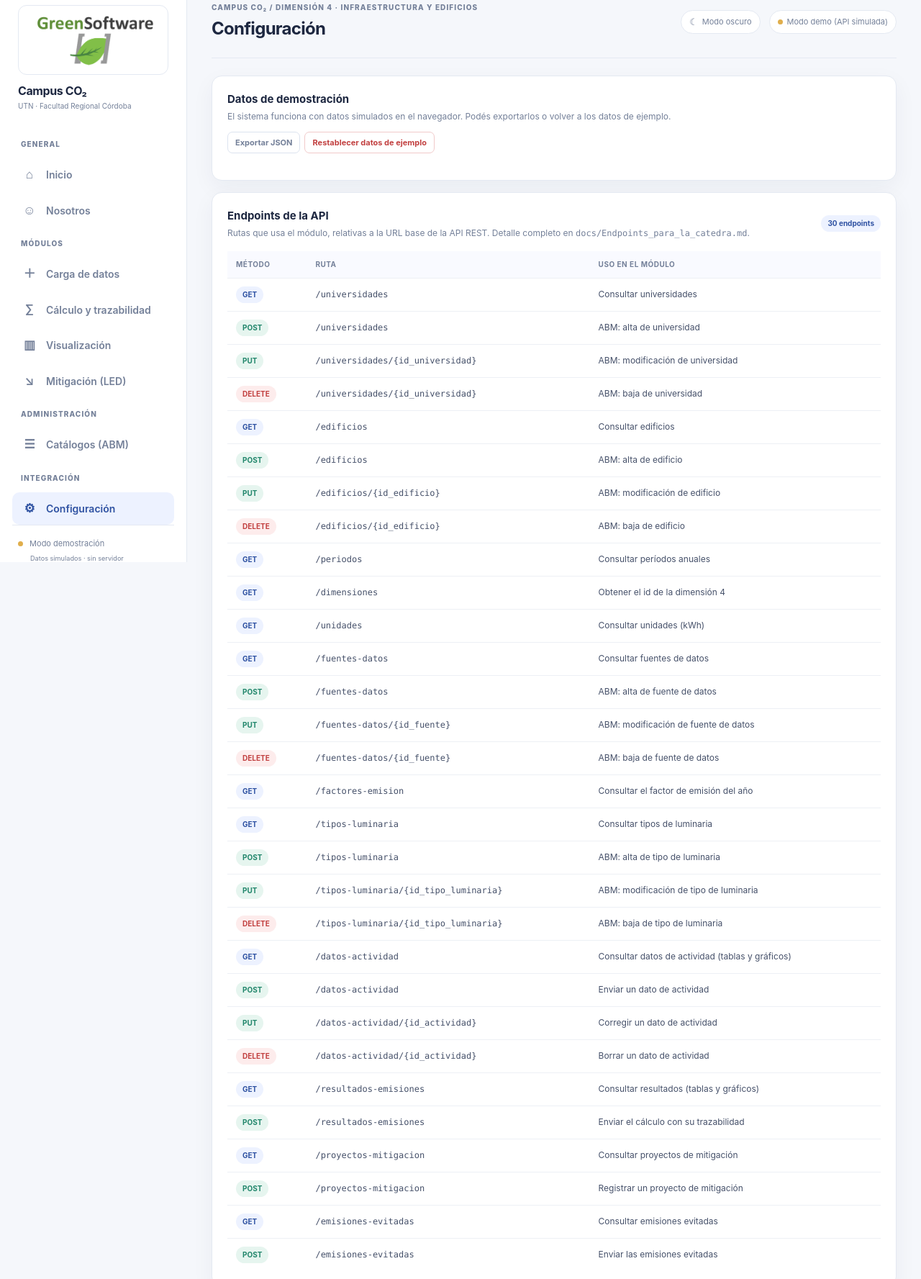
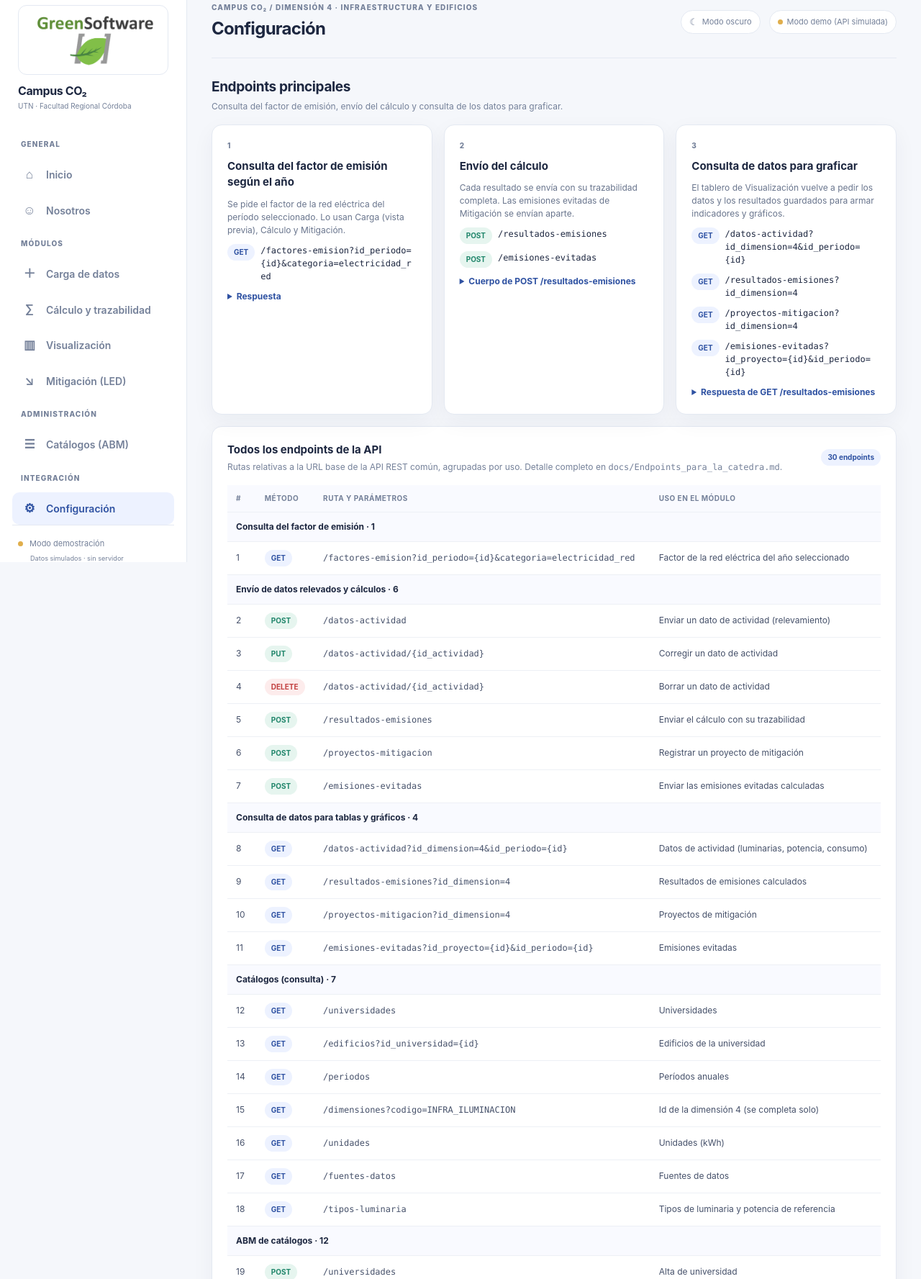
Before and after one commit to Matiash96/campus-co2-iluminacion, a plain HTML site: page configuracion.html in a window 1280 px wide. Shown: the part 19-1796 px from the top of the page at 72% size. Drawn offline with Linux system fonts and the light colour scheme.

Commit message:
Destacar los endpoints principales en Configuración
Tarjetas para el factor de emisión, el envío del cálculo y la consulta
para graficar, con ejemplos JSON; tabla completa agrupada por uso y con
los parámetros de consulta visibles.

Co-Authored-By: Claude Opus 5.5 <noreply@anthropic.com>

```diff
--- a/configuracion.html
+++ b/configuracion.html
@@ -15,7 +15,20 @@
   <main class="main">
     <header id="app-topbar"></header>
 
-    <article class="panel">
+    <div class="section-heading">
+      <div><h2>Endpoints principales</h2><p>Consulta del factor de emisión, envío del cálculo y consulta de los datos para graficar.</p></div>
+    </div>
+    <div class="ep-main" id="ep-main"></div>
+
+    <article class="panel mt">
+      <div class="panel-head"><div><h3>Todos los endpoints de la API</h3><p>Rutas relativas a la URL base de la API REST común, agrupadas por uso. Detalle completo en <code>docs/Endpoints_para_la_catedra.md</code>.</p></div><span class="badge" id="ep-count">–</span></div>
+      <div class="table-wrap"><table>
+        <thead><tr><th>#</th><th>Método</th><th>Ruta y parámetros</th><th>Uso en el módulo</th></tr></thead>
+        <tbody id="ep-table"></tbody>
+      </table></div>
+    </article>
+
+    <article class="panel mt">
       <div class="panel-head">
         <div><h3>Datos de demostración</h3><p>El sistema funciona con datos simulados en el navegador. Podés exportarlos o volver a los datos de ejemplo.</p></div>
         <div class="row-actions">
@@ -23,14 +36,6 @@
           <button class="btn btn-danger btn-sm" id="btn-reset">Restablecer datos de ejemplo</button>
         </div>
       </div>
-    </article>
-
-    <article class="panel mt">
-      <div class="panel-head"><div><h3>Endpoints de la API</h3><p>Rutas que usa el módulo, relativas a la URL base de la API REST. Detalle completo en <code>docs/Endpoints_para_la_catedra.md</code>.</p></div><span class="badge" id="ep-count">–</span></div>
-      <div class="table-wrap"><table>
-        <thead><tr><th>Método</th><th>Ruta</th><th>Uso en el módulo</th></tr></thead>
-        <tbody id="ep-table"></tbody>
-      </table></div>
     </article>
   </main>
 
--- a/css/styles.css
+++ b/css/styles.css
@@ -353,3 +353,19 @@ tbody tr.selected td { background: var(--hover); }
 /* ---------- Nosotros ---------- */
 .about-chips { display: flex; flex-wrap: wrap; gap: 6px; margin-top: 14px; }
 .about-kv { margin-top: 12px; gap: 8px 18px; font-size: 13px; }
+
+/* ---------- Configuración: endpoints ---------- */
+.ep-main { display: grid; grid-template-columns: repeat(3, minmax(0, 1fr)); gap: 16px; }
+.ep-card { display: flex; flex-direction: column; gap: 10px; min-width: 0; }
+.ep-card .ep-num { font-size: 10px; font-weight: 800; letter-spacing: 1px; text-transform: uppercase; color: var(--muted); }
+.ep-card h3 { margin: 0; font-size: 15px; }
+.ep-card p { margin: 0; font-size: 12px; color: var(--text-2); }
+.ep-line { display: flex; gap: 8px; align-items: flex-start; }
+.ep-line .badge { flex-shrink: 0; }
+.ep-line code { flex: 1; min-width: 0; }
+.ep-line code { overflow-wrap: anywhere; font-size: 12px; color: var(--ink); }
+.ep-card .json-box { max-height: 220px; font-size: 11px; }
+.ep-card details summary { cursor: pointer; font-size: 12px; color: var(--blue-ink); font-weight: 650; }
+.ep-group td { background: var(--th-bg); font-weight: 700; color: var(--ink); font-size: 12px; }
+#ep-table code { white-space: normal; overflow-wrap: anywhere; }
+@media (max-width: 1100px) { .ep-main { grid-template-columns: 1fr; } }
--- a/js/pages/configuracion.js
+++ b/js/pages/configuracion.js
@@ -1,48 +1,97 @@
-/* Configuración: listado de endpoints y datos de demostración */
+/* Configuración: endpoints de la API (principales y completos) y datos de demostración */
 document.addEventListener("DOMContentLoaded", () => {
   const { $, esc, toast } = CampusCO2.ui;
-  const config = CampusCO2.config;
+  const EP = CampusCO2.config.ENDPOINTS;
 
-  /* Para qué usa el módulo cada endpoint de js/config.js */
-  const USOS = {
-    health: "Chequeo de estado (opcional, no se usa)",
-    universidades: "Consultar universidades",
-    crearUniversidad: "ABM: alta de universidad",
-    actualizarUniversidad: "ABM: modificación de universidad",
-    eliminarUniversidad: "ABM: baja de universidad",
-    edificios: "Consultar edificios",
-    crearEdificio: "ABM: alta de edificio",
-    actualizarEdificio: "ABM: modificación de edificio",
-    eliminarEdificio: "ABM: baja de edificio",
-    periodos: "Consultar períodos anuales",
-    dimensiones: "Obtener el id de la dimensión 4",
-    unidades: "Consultar unidades (kWh)",
-    fuentesDatos: "Consultar fuentes de datos",
-    crearFuente: "ABM: alta de fuente de datos",
-    actualizarFuente: "ABM: modificación de fuente de datos",
-    eliminarFuente: "ABM: baja de fuente de datos",
-    factoresEmision: "Consultar el factor de emisión del año",
-    tiposLuminaria: "Consultar tipos de luminaria",
-    crearTipo: "ABM: alta de tipo de luminaria",
-    actualizarTipo: "ABM: modificación de tipo de luminaria",
-    eliminarTipo: "ABM: baja de tipo de luminaria",
-    listarActividades: "Consultar datos de actividad (tablas y gráficos)",
-    crearActividad: "Enviar un dato de actividad",
-    actualizarActividad: "Corregir un dato de actividad",
-    eliminarActividad: "Borrar un dato de actividad",
-    listarResultados: "Consultar resultados (tablas y gráficos)",
-    crearResultado: "Enviar el cálculo con su trazabilidad",
-    listarProyectos: "Consultar proyectos de mitigación",
-    crearProyecto: "Registrar un proyecto de mitigación",
-    listarEvitadas: "Consultar emisiones evitadas",
-    crearEvitada: "Enviar las emisiones evitadas"
+  /* Parámetros de consulta que envía el módulo en cada GET */
+  const QUERY = {
+    edificios: "?id_universidad={id}",
+    dimensiones: "?codigo=INFRA_ILUMINACION",
+    factoresEmision: "?id_periodo={id}&categoria=electricidad_red",
+    listarActividades: "?id_dimension=4&id_periodo={id}",
+    listarResultados: "?id_dimension=4",
+    listarProyectos: "?id_dimension=4",
+    listarEvitadas: "?id_proyecto={id}&id_periodo={id}"
   };
+  const ruta = (k) => EP[k].path + (QUERY[k] || "");
+  const badge = (m) => `<span class="badge ${m === "GET" ? "" : m === "DELETE" ? "err" : "ok"}">${m}</span>`;
 
-  const entradas = Object.entries(config.ENDPOINTS).filter(([k]) => k !== "health");
-  $("ep-count").textContent = `${entradas.length} endpoints`;
-  $("ep-table").innerHTML = entradas.map(([k, ep]) =>
-    `<tr><td><span class="badge ${ep.method === "GET" ? "" : ep.method === "DELETE" ? "err" : "ok"}">${ep.method}</span></td><td><code>${esc(ep.path)}</code></td><td>${esc(USOS[k] || k)}</td></tr>`).join("");
+  /* ---------- Endpoints principales (los del informe) ---------- */
+  const PRINCIPALES = [
+    {
+      titulo: "Consulta del factor de emisión según el año",
+      texto: "Se pide el factor de la red eléctrica del período seleccionado. Lo usan Carga (vista previa), Cálculo y Mitigación.",
+      claves: ["factoresEmision"],
+      ejemplo: { titulo: "Respuesta", json: [{ id_factor: 4, id_periodo: 4, anio: 2026, categoria: "electricidad_red", valor: 0.283, unidad: "tCO2e/MWh", fuente_nombre: "Secretaría de Energía", alcance: 2 }] }
+    },
+    {
+      titulo: "Envío del cálculo",
+      texto: "Cada resultado se envía con su trazabilidad completa. Las emisiones evitadas de Mitigación se envían aparte.",
+      claves: ["crearResultado", "crearEvitada"],
+      ejemplo: { titulo: "Cuerpo de POST /resultados-emisiones", json: { id_actividad: 41, id_factor: 4, id_dimension: 4, alcance: 2, consumo_kwh: 259.2, emisiones_kg_co2e: 73.3536, emisiones_t_co2e: 0.073354, fecha_calculo: "2026-10-20T14:05:00Z", version_metodologia: "ILUM-1.0", trazabilidad: { entradas: "…", factor_emision: "…", conversiones: "…", pasos: "…" } } }
+    },
+    {
+      titulo: "Consulta de datos para graficar",
+      texto: "El tablero de Visualización vuelve a pedir los datos y los resultados guardados para armar indicadores y gráficos.",
+      claves: ["listarActividades", "listarResultados", "listarProyectos", "listarEvitadas"],
+      ejemplo: { titulo: "Respuesta de GET /resultados-emisiones", json: [{ id_resultado: 120, id_actividad: 41, id_factor: 4, consumo_kwh: 259.2, emisiones_kg_co2e: 73.3536, fecha_calculo: "2026-10-20T14:05:00Z" }] }
+    }
+  ];
+  $("ep-main").innerHTML = PRINCIPALES.map((c, i) => `
+    <article class="panel ep-card">
+      <span class="ep-num">${i + 1}</span>
+      <h3>${esc(c.titulo)}</h3>
+      <p>${esc(c.texto)}</p>
+      ${c.claves.map((k) => `<div class="ep-line">${badge(EP[k].method)}<code>${esc(ruta(k))}</code></div>`).join("")}
+      <details><summary>${esc(c.ejemplo.titulo)}</summary><pre class="json-box mt">${esc(JSON.stringify(c.ejemplo.json, null, 2))}</pre></details>
+    </article>`).join("");
 
+  /* ---------- Tabla completa agrupada ---------- */
+  const GRUPOS = [
+    ["Consulta del factor de emisión", { factoresEmision: "Factor de la red eléctrica del año seleccionado" }],
+    ["Envío de datos relevados y cálculos", {
+      crearActividad: "Enviar un dato de actividad (relevamiento)",
+      actualizarActividad: "Corregir un dato de actividad",
+      eliminarActividad: "Borrar un dato de actividad",
+      crearResultado: "Enviar el cálculo con su trazabilidad",
+      crearProyecto: "Registrar un proyecto de mitigación",
+      crearEvitada: "Enviar las emisiones evitadas calculadas"
+    }],
+    ["Consulta de datos para tablas y gráficos", {
+      listarActividades: "Datos de actividad (luminarias, potencia, consumo)",
+      listarResultados: "Resultados de emisiones calculados",
+      listarProyectos: "Proyectos de mitigación",
+      listarEvitadas: "Emisiones evitadas"
+    }],
+    ["Catálogos (consulta)", {
+      universidades: "Universidades",
+      edificios: "Edificios de la universidad",
+      periodos: "Períodos anuales",
+      dimensiones: "Id de la dimensión 4 (se completa solo)",
+      unidades: "Unidades (kWh)",
+      fuentesDatos: "Fuentes de datos",
+      tiposLuminaria: "Tipos de luminaria y potencia de referencia"
+    }],
+    ["ABM de catálogos", {
+      crearUniversidad: "Alta de universidad", actualizarUniversidad: "Modificación de universidad", eliminarUniversidad: "Baja de universidad",
+      crearEdificio: "Alta de edificio", actualizarEdificio: "Modificación de edificio", eliminarEdificio: "Baja de edificio",
+      crearTipo: "Alta de tipo de luminaria", actualizarTipo: "Modificación de tipo de luminaria", eliminarTipo: "Baja de tipo de luminaria",
+      crearFuente: "Alta de fuente de datos", actualizarFuente: "Modificación de fuente de datos", eliminarFuente: "Baja de fuente de datos"
+    }]
+  ];
+  let n = 0, html = "";
+  GRUPOS.forEach(([nombre, items]) => {
+    const claves = Object.keys(items).filter((k) => EP[k]);
+    html += `<tr class="ep-group"><td colspan="4">${esc(nombre)} · ${claves.length}</td></tr>`;
+    claves.forEach((k) => {
+      n++;
+      html += `<tr><td>${n}</td><td>${badge(EP[k].method)}</td><td><code>${esc(ruta(k))}</code></td><td>${esc(items[k])}</td></tr>`;
+    });
+  });
+  $("ep-table").innerHTML = html;
+  $("ep-count").textContent = `${n} endpoints`;
+
+  /* ---------- Datos de demostración ---------- */
   $("btn-export").addEventListener("click", () => {
     const a = document.createElement("a");
     a.href = URL.createObjectURL(new Blob([JSON.stringify(CampusCO2.mock.exportar(), null, 2)], { type: "application/json" }));
```
